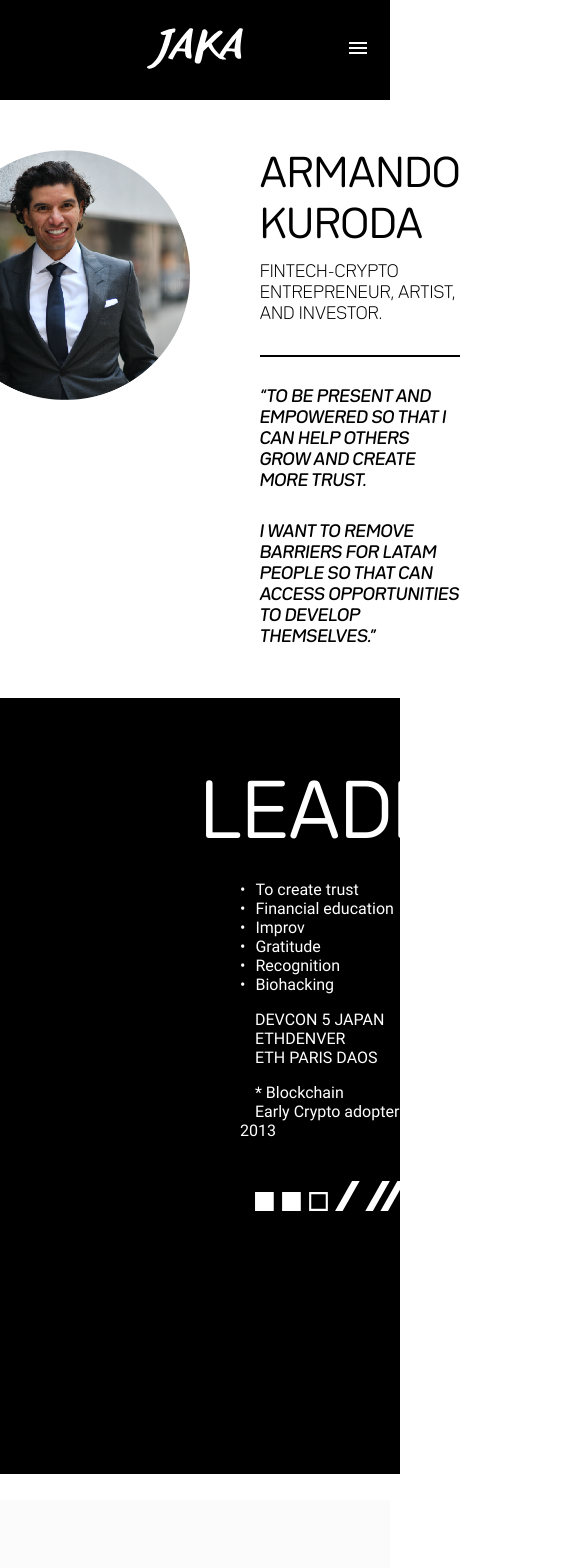
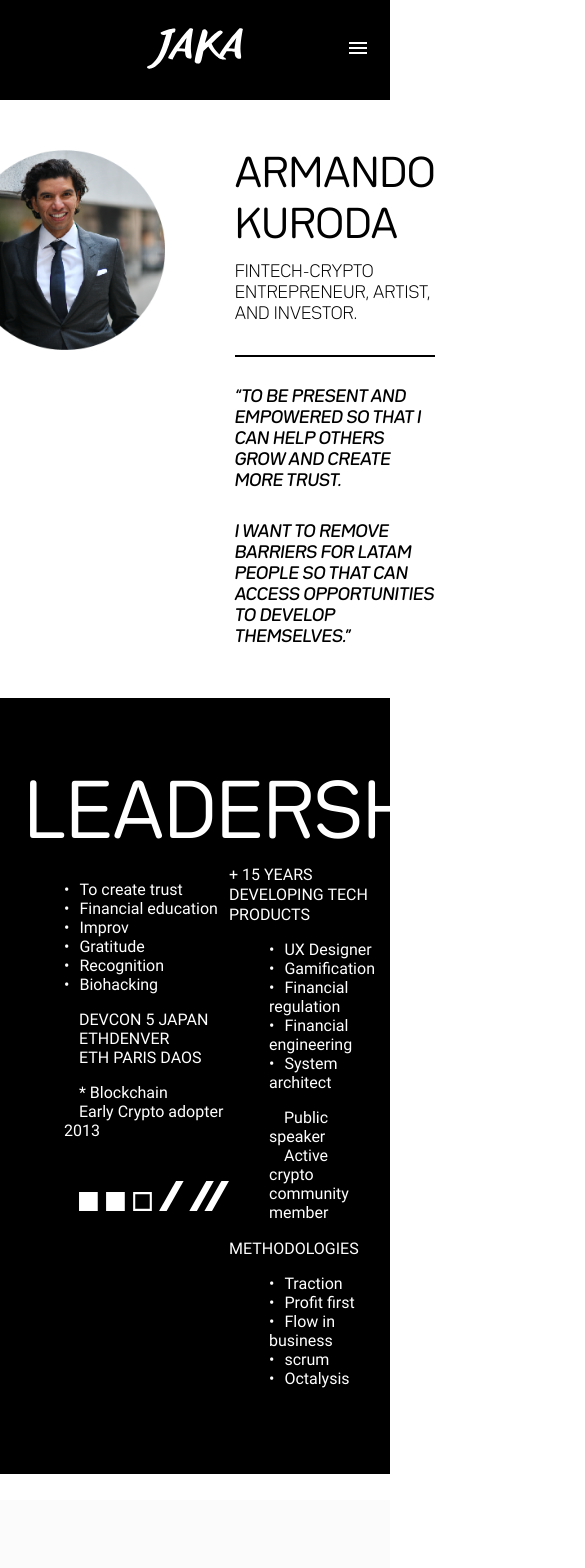
Before and after one commit to gabycueva/jaka-web, a React (Create React App) app: page /bio in a window 390 px wide. Shown: the top 1568 px of the page, 585 px wide, since content can reach past the window. Built offline with nearby package versions, Linux system fonts and the light colour scheme.

Commit message:
ajustes responsivos

```diff
--- a/src/containers/Bio/styles.js
+++ b/src/containers/Bio/styles.js
@@ -18,8 +18,8 @@ export const Picture = styled.div`
     height: 350px;
 
     ${mediaQuery} {
-      width: 250px;
-      height:250px;
+      width: 200px;
+      height:200px;
     }
   }
 `;
@@ -60,6 +60,10 @@ export const Section = styled.div`
   background-color: #000;
   color: #fff;
   padding: 70px 200px;
+
+  ${mediaQuery} {
+    padding: 70px 24px;
+  }
 `;
 
 export const BigTitle = styled.div`
@@ -105,6 +109,12 @@ export const Information = styled.div`
   flex-direction: column;
   align-items: flex-start;
   padding: 0 200px;
+
+
+  ${mediaQuery} {
+    padding: 0 24px;
+  }
+
   & span {
     font-family: 'Roboto Light';
     padding-bottom: 20px;
--- a/src/containers/Collection/styles.js
+++ b/src/containers/Collection/styles.js
@@ -21,6 +21,10 @@ export const Text = styled.div`
     font-family: 'Roboto Light';
     padding: 0 200px;
 
+    ${mediaQuery} {
+      padding: 0 24px;
+    }
+
     & span {
       padding-bottom: 20px;
     }
@@ -39,6 +43,7 @@ export const Flex = styled.div`
   }
   ${mediaQuery} {
     flex-wrap: wrap;
+    padding: 0 24px;
   }
 `;
 
--- a/src/containers/Home/styles.js
+++ b/src/containers/Home/styles.js
@@ -1,4 +1,5 @@
 import styled from "styled-components";
+import { mediaQuery } from "../../helpers/responsive";
 
 export const Intro = styled.div`
   display: flex;
@@ -20,6 +21,11 @@ export const Intro = styled.div`
     margin: 0 200px;
     font-family: 'Roboto Light';
     font-size: 18px;
+
+    ${mediaQuery} {
+      margin: 0 24px;
+    }
+
   }
 `;
 
--- a/src/containers/Portfolio/styles.js
+++ b/src/containers/Portfolio/styles.js
@@ -42,6 +42,11 @@ export const Header = styled.div`
 
 export const Container = styled.div`
   margin: 0 200px;
+
+  ${mediaQuery} {
+    margin: 0 24px;
+  }
+
 `;
 
 export const Flex = styled.div`
```
